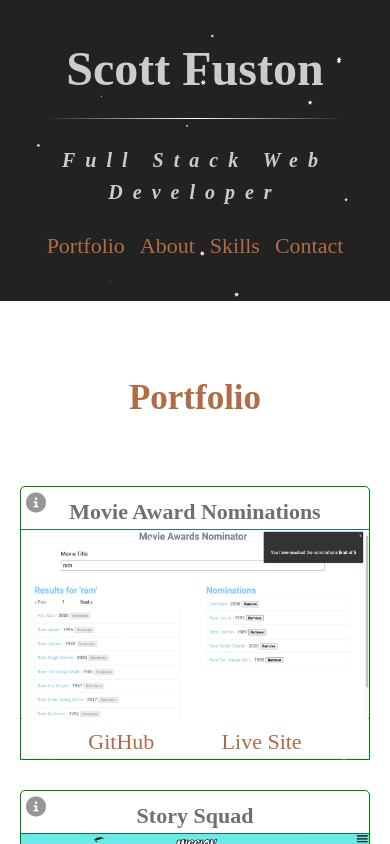
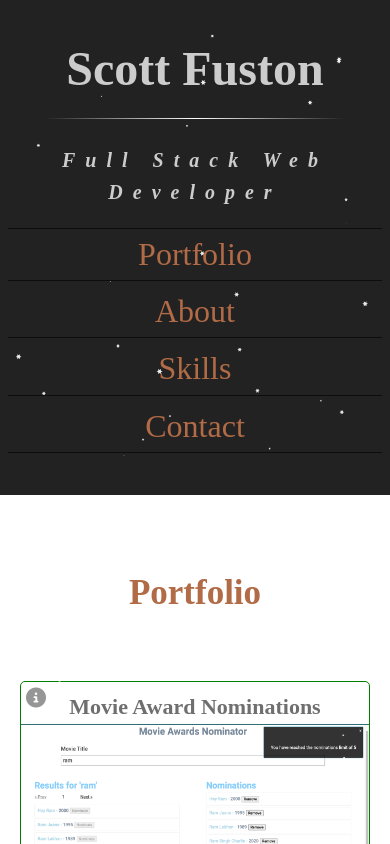
Before and after one commit to fuston05/scott-fuston-portfolio, a React (Create React App) app: page / in a window 390 px wide. Shown: the top 844 px of the page. Built offline with nearby package versions, Linux system fonts and the light colour scheme.

Commit message:
adjusts 400px mobile view for navigation

```diff
--- a/src/sass/NavMain.scss
+++ b/src/sass/NavMain.scss
@@ -1,4 +1,3 @@
-
 .navMainCont {
     @include dFlex(row, center, center);
     height: auto;
@@ -7,18 +6,26 @@
     margin: 0 auto;
     padding: 0 0 10% 0;
 
-  @include media('320px') {
+    @include media("320px") {
         padding: 0 2%;
     }
 
-  @keyframes moveRight{
-    from {margin-right: 200vw;}
-    to {margin-right: 0;}
+    @keyframes moveRight {
+        from {
+            margin-right: 200vw;
+        }
+        to {
+            margin-right: 0;
+        }
     }
 
-  @keyframes marginRight{
-    from {margin-right: 0;}
-    to {margin-right: 5%;}
+    @keyframes marginRight {
+        from {
+            margin-right: 0;
+        }
+        to {
+            margin-right: 5%;
+        }
     }
 
     nav {
@@ -30,12 +37,12 @@
         animation-duration: 2s;
         animation-timing-function: ease;
 
-    @include media('600px'){
+        @include media("600px") {
             animation: none !important;
         }
 
-    @include media('400px'){
-      width: 80%;
+        @include media("400px") {
+            width: 100%;
         }
 
         ul {
@@ -43,8 +50,8 @@
             @include dFlex(row, center, center);
             list-style-type: none;
 
-      @include media('550px'){
-        flex-wrap:wrap;
+            @include media("400px") {
+                @include dFlex(column, space-evenly, center);
             }
 
             li {
@@ -53,8 +60,19 @@
                 margin-right: 5%;
                 @include dFlex(row, space-evenly, center);
 
-        @include media('600px'){
+                @include media("600px") {
                     animation: none !important;
+                }
+
+                @include media("400px") {
+                    margin-right: 0;
+                    margin-bottom: 5px;
+                    width: 100%;
+                    border-bottom: 1px solid rgba(0, 0, 0, 0.6);
+
+                    &:first-child {
+                        border-top: 1px solid rgba(0, 0, 0, 0.6);
+                    }
                 }
 
                 &:last-child {
@@ -62,20 +80,30 @@
                     margin-right: 0;
                 }
 
-        a{
+                a {
                     font-size: $h4Size;
                     color: $orange;
 
-          @include media('540px'){
+                    @include media("540px") {
                         font-size: $h5Size;
+                    }
+
+                    @include media("400px") {
+                        height: 100%;
+                        width: 100%;
+                        font-size: $h5Size + 1;
                     }
                 }
 
                 a:hover {
                     color: lighten($orange, 50%);
                     margin-top: -5px;
+
+                    @include media("400px") {
+                        margin-top: 0;
                     }
-      }//end li
-    }//end ul
-  }//end nav
-}//end navMainCont
+                }
+            } //end li
+        } //end ul
+    } //end nav
+} //end navMainCont
```
Lines whose indentation alone changed are shown as unchanged.
